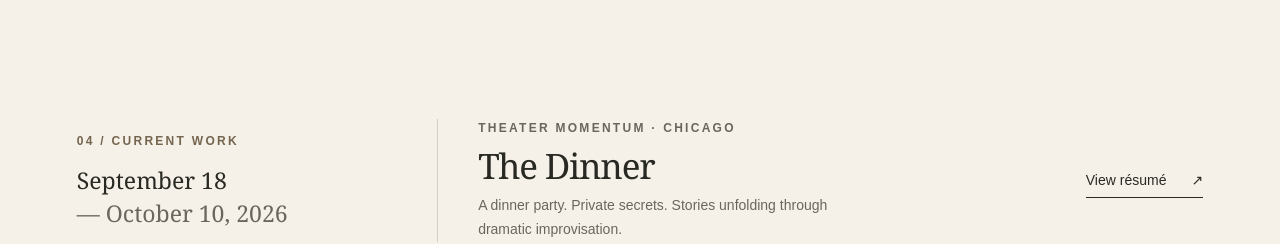
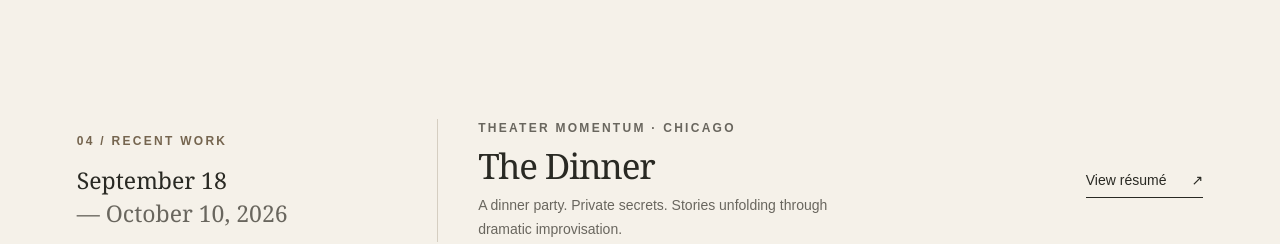
Before and after one commit to cpejic/chelsea-pejic-website, a Next.js app: page / in a window 1280 px wide. Shown: the part 2540-2784 px from the top of the page. Built offline with nearby package versions, Linux system fonts and the light colour scheme.

Commit message:
Rename Current Work section to Recent Work

```diff
--- a/app/page.js
+++ b/app/page.js
@@ -57,7 +57,7 @@ export default function Home() {
       </section>
 
       <section className="current-work wrap" id="current-work" aria-labelledby="work-title">
-        <div className="work-date"><p className="eyebrow">04 / Current work</p><p>September 18<br /><span>— October 10, 2026</span></p></div>
+        <div className="work-date"><p className="eyebrow">04 / Recent Work</p><p>September 18<br /><span>— October 10, 2026</span></p></div>
         <div className="work-description"><p className="eyebrow">Theater Momentum · Chicago</p><h2 id="work-title">The Dinner</h2><p>A dinner party. Private secrets. Stories unfolding through dramatic improvisation.</p></div>
         <a className="text-link" href="#resume">View résumé <Arrow /></a>
       </section>
```
